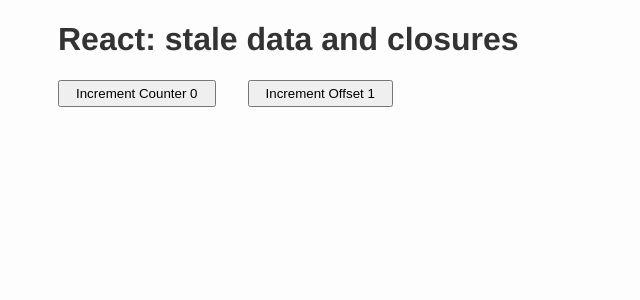
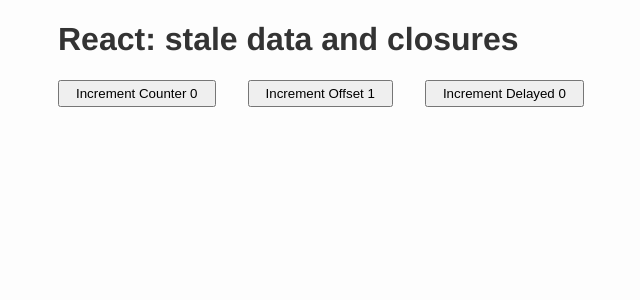
Before and after one commit to doubleloop-io/react-stale-data, a React (Vite) app: page / in a window 1280 px wide. Shown: the top 300 px of the page, without its empty margins (6-646 px from the left). Built offline with nearby package versions, Linux system fonts and the light colour scheme.

Commit message:
Showcase 'Increment Delayed' -> closure captures data that gets changed

```diff
--- a/src/app/app.tsx
+++ b/src/app/app.tsx
@@ -1,4 +1,5 @@
 import React, { useState } from "react"
+import { delay } from "./helpers"
 
 const App: React.FC = () => {
     return (
@@ -15,14 +16,17 @@
 
     const onIncrementCounter = () => {
         setCount(count + offset)
-
-        // Did you expect to increment two times?
-        // Nope -> courtesy of batching
-        setCount(count + offset)
     }
 
     const onIncrementOffset = () => {
         setOffset(offset + 1)
+    }
+
+    const onIncrementDelayed = async () => {
+        // Press 'Increment counter' multiple times
+        // while you're waiting 5sec and see what happens
+        await delay(5000)
+        setCount(count + offset)
     }
 
     return (
@@ -33,6 +37,9 @@
             <button onClick={onIncrementOffset}>
                 Increment Offset {offset}
             </button>
+            <button onClick={onIncrementDelayed}>
+                Increment Delayed {count}
+            </button>
         </div>
     )
 }
```
